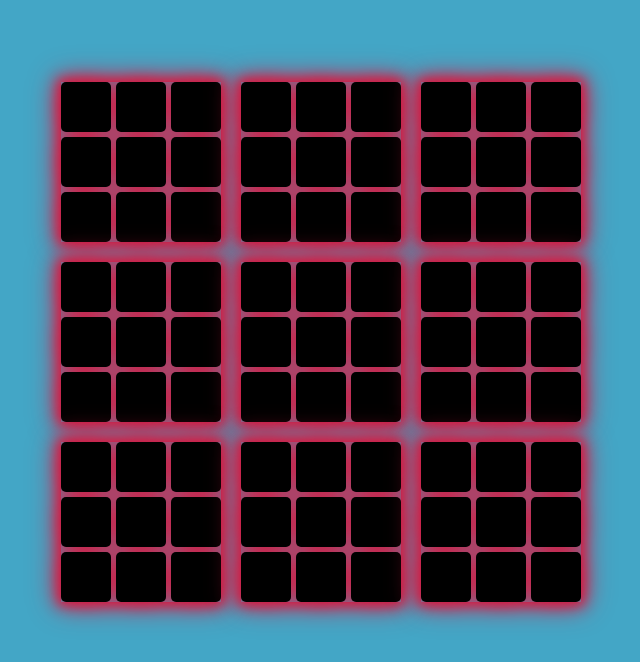
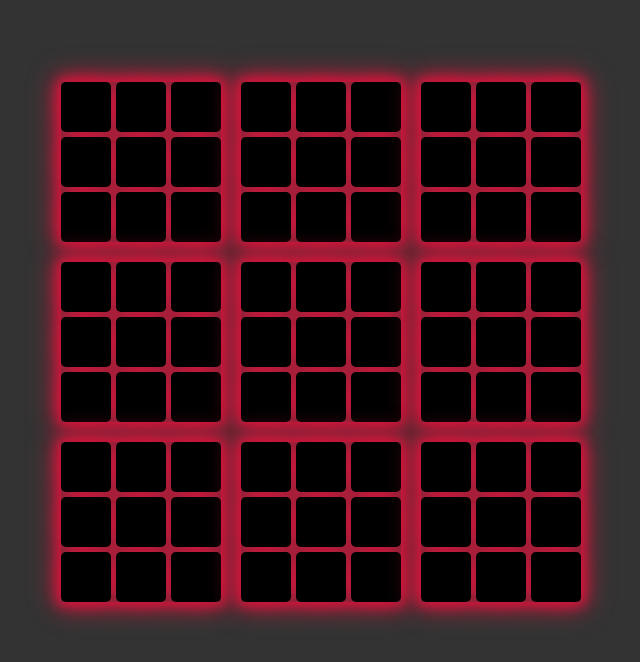
Before and after one commit to Orion777-cmd/Super-tictactoe, a React (Vite) app in the folder Super-Tictactoe/: page / in a window 1280 px wide. Shown: the part 118-780 px from the top of the page, without its empty margins (319-959 px from the left). Built offline with nearby package versions, Linux system fonts and the light colour scheme.

Commit message:
add style changes

```diff
--- a/Super-Tictactoe/src/App.css
+++ b/Super-Tictactoe/src/App.css
@@ -5,6 +5,7 @@
     align-items: center;
     height: 100vh;
     width: 100%;
-    background-color: #43A6C6;
+
+    background:  rgba(0,0,0,0.8);
 
 }
--- a/Super-Tictactoe/src/components/cell/cell.styles.css
+++ b/Super-Tictactoe/src/components/cell/cell.styles.css
@@ -29,7 +29,8 @@
     position: relative;
     height: 50px;
     width: 50px;
-    background-color: white;
+    background-color: grey;
+
     animation: fadeIn 0.5s forwards;
 }
 
@@ -58,7 +59,7 @@
     height: 50px;
     width: 50px;
     /* border-radius: 50%; */
-    background-color: white;
+    background-color: grey;
     animation: fadeIn 0.5s forwards;
     overflow: hidden;
 }
@@ -69,7 +70,7 @@
     height: 20px;
     width: 20px;
     border-radius: 50%;
-    background-color: white;
+    background-color: grey;
     top: 50%;
     left: 50%;
     transform: translate(-50%, -50%);
```
